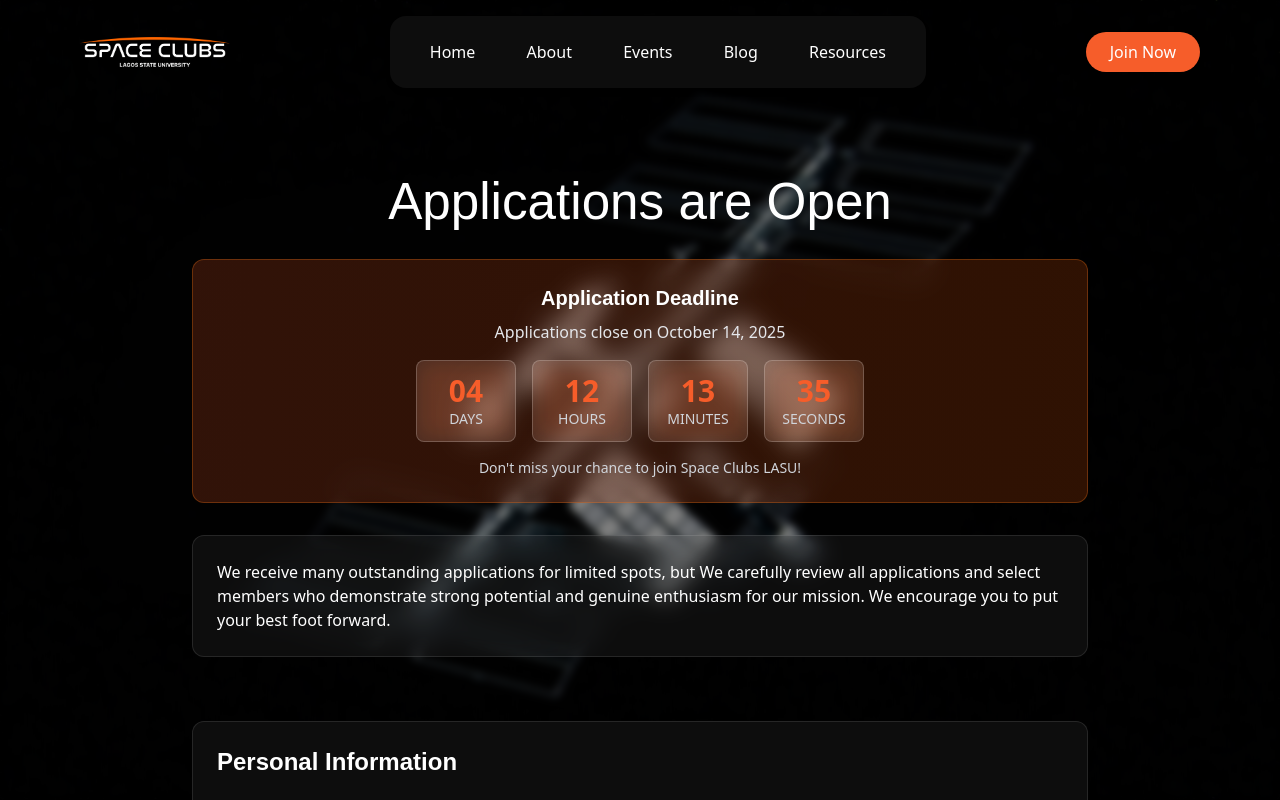
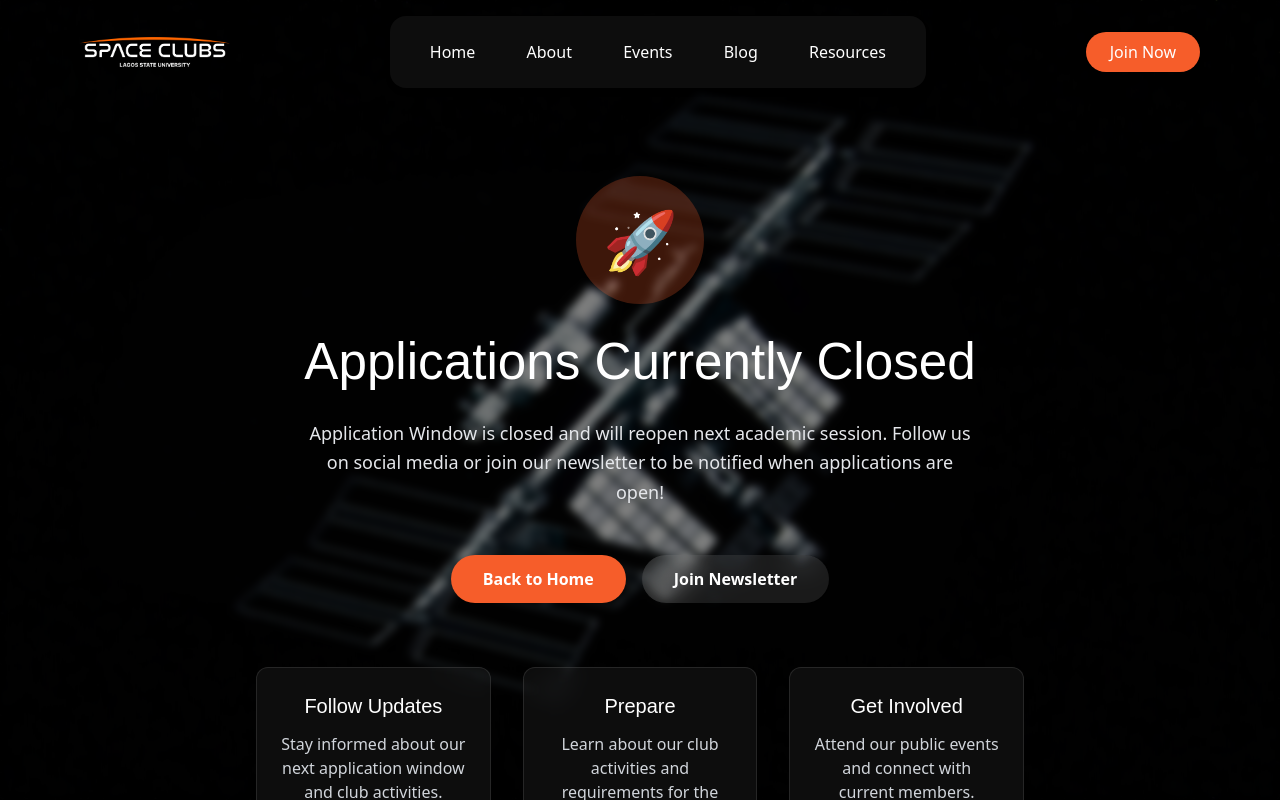
Before and after one commit to samuelajala01/space-clubs-lasu, a Next.js app: page /join in a window 1280 px wide. Shown: the top 800 px of the page. Built offline with nearby package versions, Linux system fonts and the light colour scheme.

Commit message:
chore: close app form

```diff
--- a/src/app/join/page.jsx
+++ b/src/app/join/page.jsx
@@ -17,7 +17,7 @@ const JoinPage = () => {
   const [socialMediaError, setSocialMediaError] = useState("");
 
   // Set this to true when accepting applications
-  const isAcceptingApplications = true;
+  const isAcceptingApplications = false;
 
   const scrollToMailList = () => {
     mailListRef.current?.scrollIntoView({ behavior: "smooth" });
@@ -97,7 +97,7 @@ const JoinPage = () => {
         Applications Currently Closed
       </h1>
       <p className="text-gray-200 text-lg mb-8 leading-relaxed max-w-2xl">
-        Application Window will Open today by 4:30pm GMT+1 today.
+        Application Window is closed and will reopen next academic session.
         Follow us on social media or join our newsletter to be notified when
         applications are open!
       </p>
```
